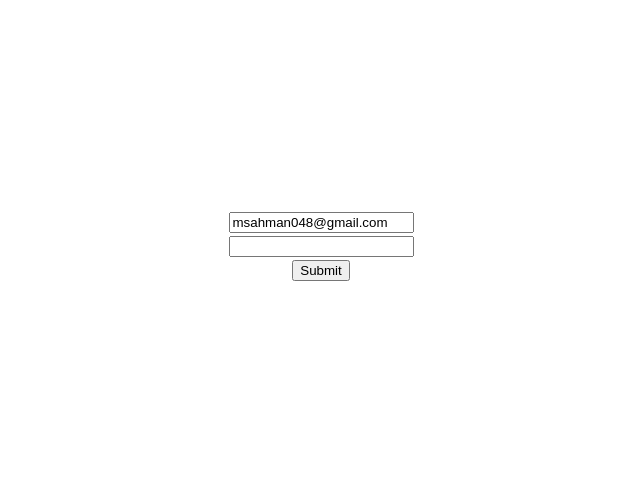
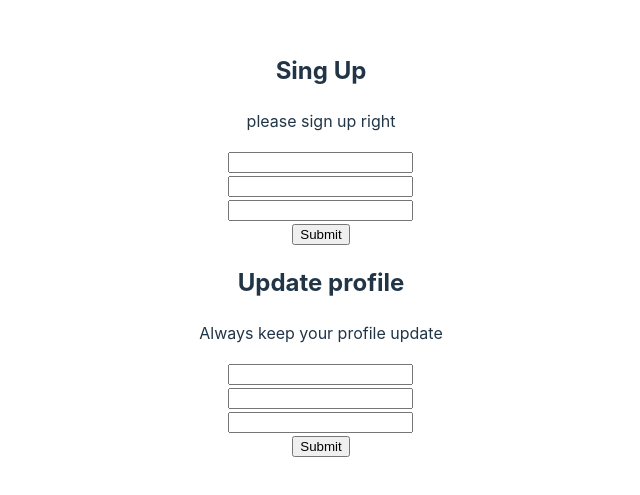
Before and after one commit to Siblur-Rahman/form-react, a React (Vite) app: page / in a window 1280 px wide. Shown: the part 155-650 px from the top of the page, without its empty margins (319-959 px from the left). Built offline with nearby package versions, Linux system fonts and the light colour scheme.

Commit message:
md-46-5 completed

```diff
--- a/src/App.jsx
+++ b/src/App.jsx
@@ -1,17 +1,36 @@
 
 import './App.css'
-import HookForm from './components/HookForm/HookForm'
+import ReusableForm from './components/ReusableForm/ReusableForm'
+// import HookForm from './components/HookForm/HookForm'
 // import StatefulForm from './StatefulForm/StatefulForm'
+// import RefForm from "./components/RefForm/RefForm"
 
-import RefForm from "./components/RefForm/RefForm"
 
 function App() {
+    const handleSingUpSubmit = data =>{
+      console.log('sign up data', data)
+  }
+  const handleUpdateProfile = data =>{
+    console.log('update profile', data);
+  }
   return (
     <>
       {/* <h1>Simple Form Submit</h1>
       <StatefulForm/> */}
       {/* <RefForm/> */}
-      <HookForm/>
+      {/* <HookForm/> */}
+      <ReusableForm
+      formTitle={'Sign Up'}
+      handleSubmit={handleSingUpSubmit}>
+      <div>
+        <h2>Sing Up</h2>
+        <p>please sign up right</p>
+      </div>
+      </ReusableForm>
+      <ReusableForm formTitle={'Profile Update'} handleSubmit={handleUpdateProfile}>
+      <h2>Update profile</h2>
+      <p>Always keep your profile update</p>
+      </ReusableForm>
     </>
   )
 }
--- /dev/null
+++ b/src/components/ReusableForm/ReusableForm.jsx
@@ -0,0 +1,24 @@
+const ReusableForm = ({formTitle, handleSubmit, submitBtnText = 'Submit',children}) => {
+        const handleLocalSubmit = e =>{
+            e.preventDefault();
+            const data = {
+                name: e.target.name.value,
+                email: e.target.email.value,
+                password: e.target.password.value
+            }
+            handleSubmit(data)
+        }
+    return (
+        <div>
+            {children}
+            <form onSubmit={handleLocalSubmit}>
+                <input type="text" name="name" /> <br />
+                <input  type="email" /> <br />
+                <input  type="password" name="password" /> <br />
+                <input type="submit" value={submitBtnText} />
+            </form>
+        </div>
+    );
+};
+
+export default ReusableForm;
```
